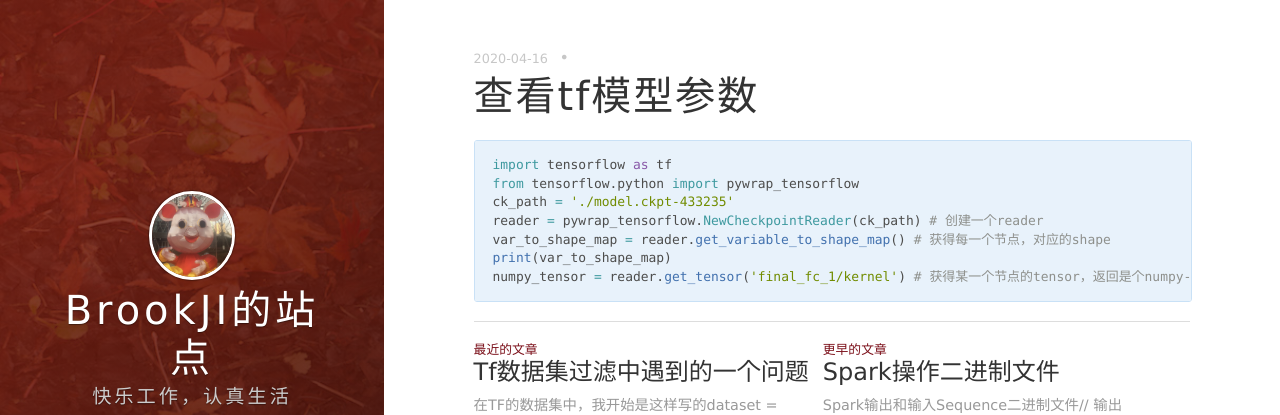
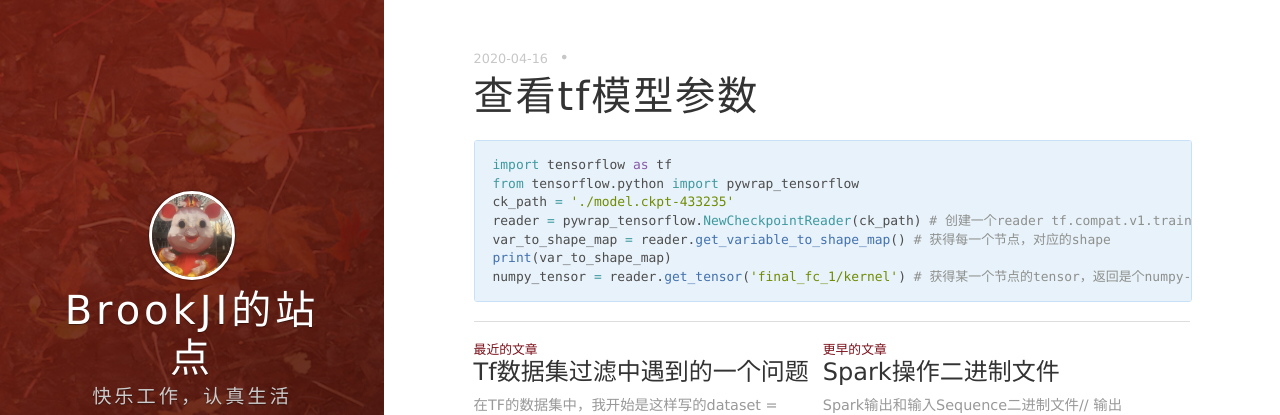
Before and after one commit to lllabmaster/lllabmaster.github.io, a Jekyll site: the page built from _posts/2020-04-16-查看TF模型参数.markdown, in a window 1280 px wide. Shown: the top 415 px of the page. Built offline with Jekyll 4.4.1, drawn with Linux system fonts in a browser that asks for light colours; nearby versions of some CDN libraries; comment, search, counter and statistics services are not loaded.

Commit message:
Update 2020-04-16-查看TF模型参数.markdown

```diff
--- a/_posts/2020-04-16-查看TF模型参数.markdown
+++ b/_posts/2020-04-16-查看TF模型参数.markdown
@@ -9,7 +9,7 @@ comments: true
 import tensorflow as tf
 from tensorflow.python import pywrap_tensorflow
 ck_path = './model.ckpt-433235'
-reader = pywrap_tensorflow.NewCheckpointReader(ck_path) # 创建一个reader
+reader = pywrap_tensorflow.NewCheckpointReader(ck_path) # 创建一个reader tf.compat.v1.train.NewCheckpointReader(ck_path)
 var_to_shape_map = reader.get_variable_to_shape_map() # 获得每一个节点，对应的shape
 print(var_to_shape_map)
 numpy_tensor = reader.get_tensor('final_fc_1/kernel') # 获得某一个节点的tensor，返回是个numpy-array
```
